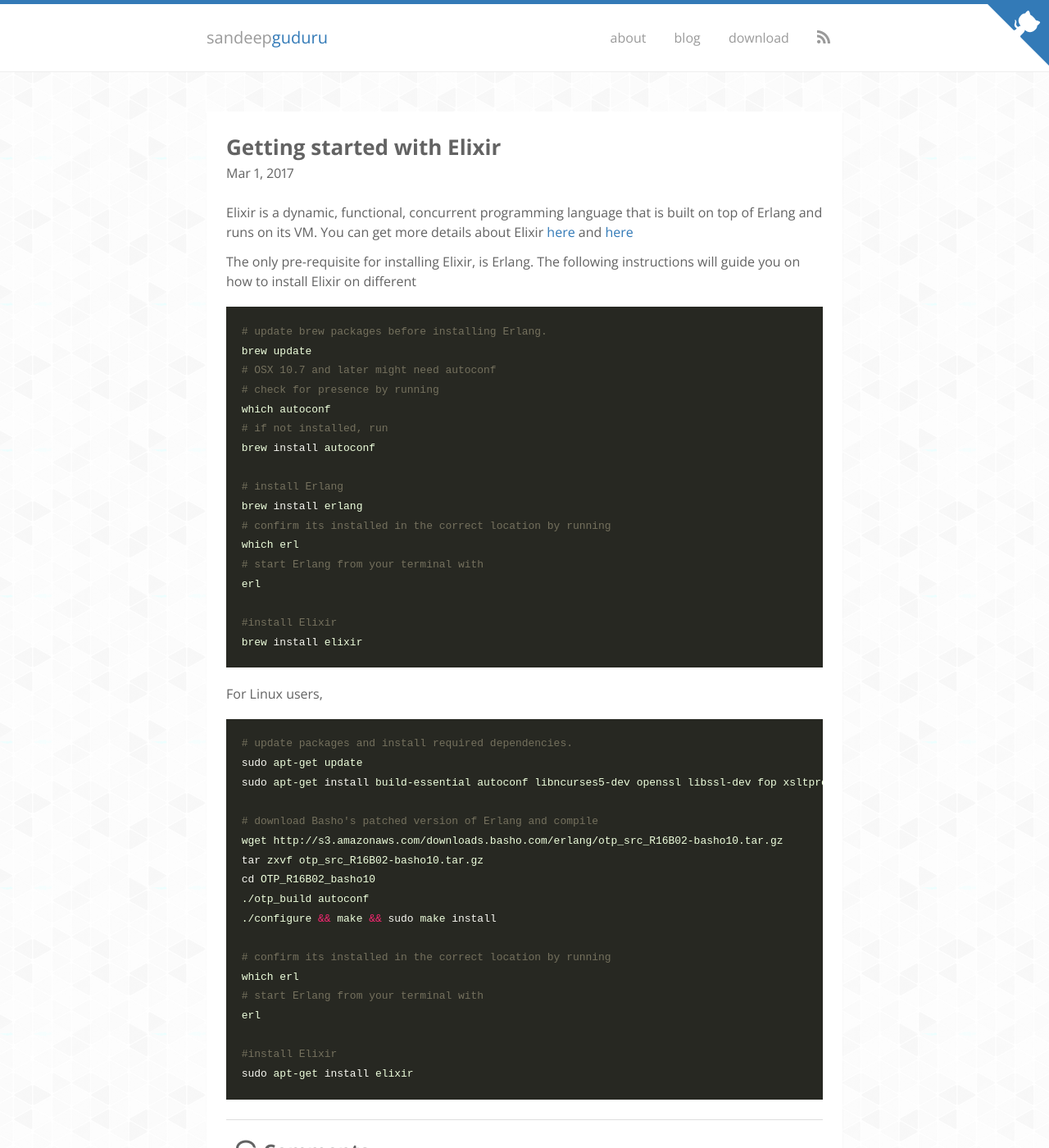
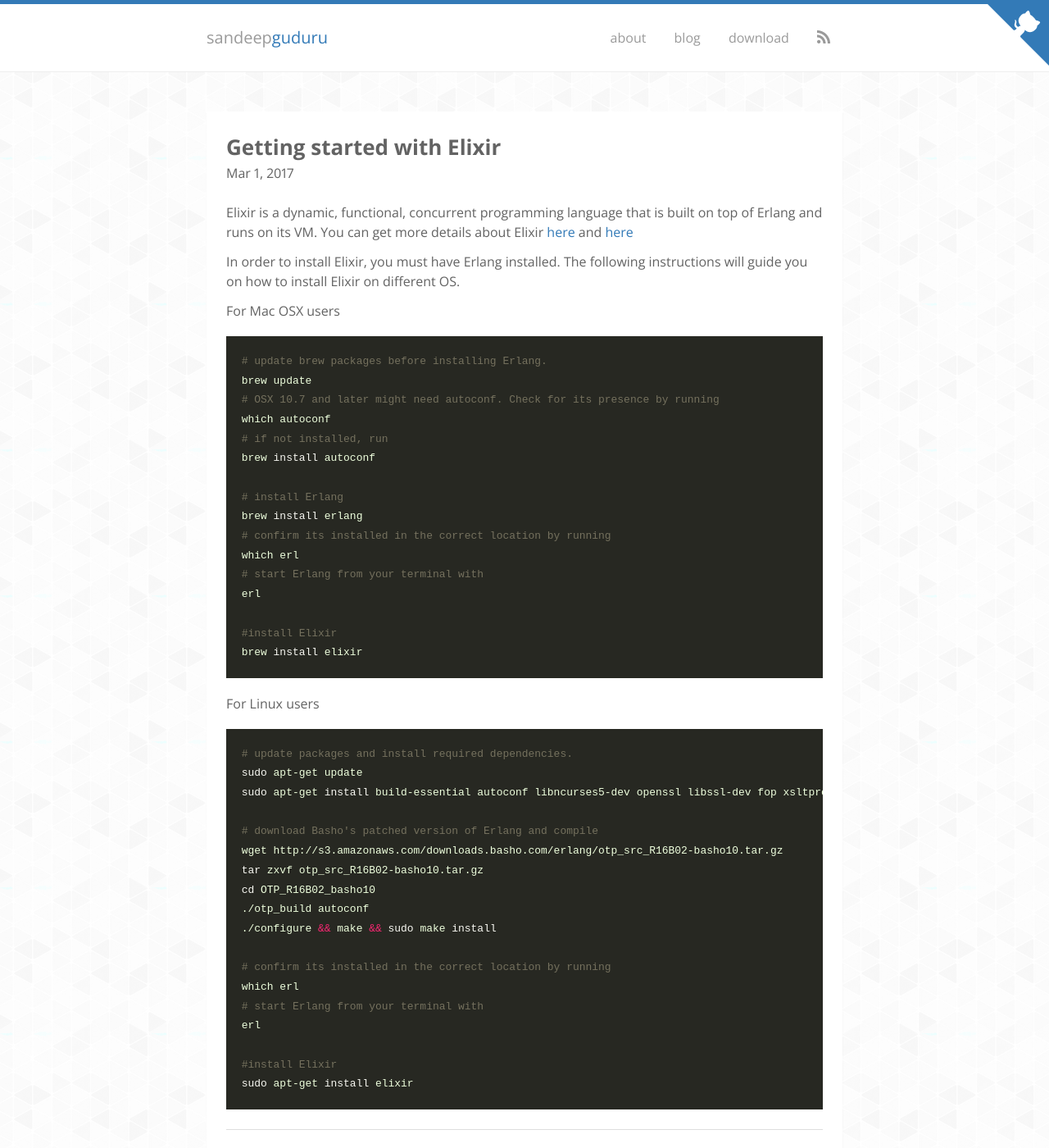
Before and after one commit to sandheepg/musings, a Jekyll site: the page built from _posts/2017-03-01-getting-started-with-elixir.md, in a window 1280 px wide and 1400 px high. Shown: the whole window at 82% size. Built offline with Jekyll 4.4.1, drawn with Linux system fonts in a browser that asks for light colours; nearby versions of some CDN libraries; some web fonts are replaced; comment, search, counter and statistics services are not loaded.

Commit message:
new post added

```diff
--- a/_posts/2017-03-01-getting-started-with-elixir.md
+++ b/_posts/2017-03-01-getting-started-with-elixir.md
@@ -14,13 +14,14 @@ tags:
 
 Elixir is a dynamic, functional, concurrent programming language that is built on top of Erlang and runs on its VM. You can get more details about Elixir [here](https://en.wikipedia.org/wiki/Elixir_(programming_language) "Wikipedia") and [here](http://elixir-lang.org "Official site")
 
-The only pre-requisite for installing Elixir, is Erlang. The following instructions will guide you on how to install Elixir on different
+In order to install Elixir, you must have Erlang installed. The following instructions will guide you on how to install Elixir on different OS.
+
+For Mac OSX users
 
 {% highlight bash %}
 # update brew packages before installing Erlang.
 brew update
-# OSX 10.7 and later might need autoconf
-# check for presence by running
+# OSX 10.7 and later might need autoconf. Check for its presence by running
 which autoconf
 # if not installed, run
 brew install autoconf
@@ -37,7 +38,7 @@ brew install elixir
 
 {% endhighlight %}
 
-For Linux users,
+For Linux users
 
 {% highlight bash %}
 # update packages and install required dependencies.
```
